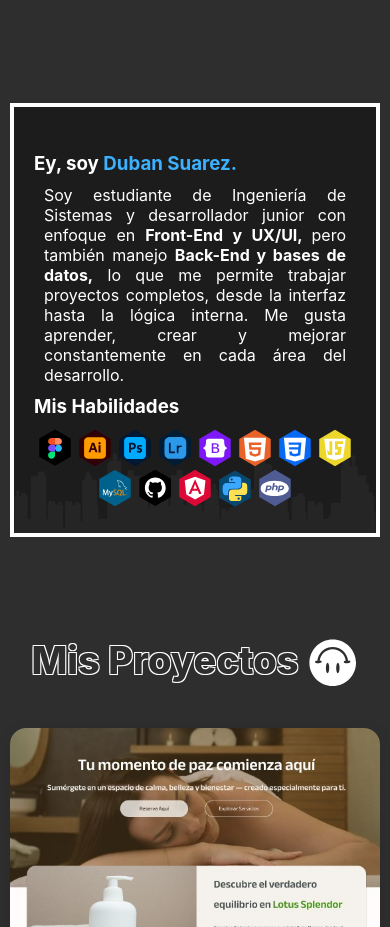
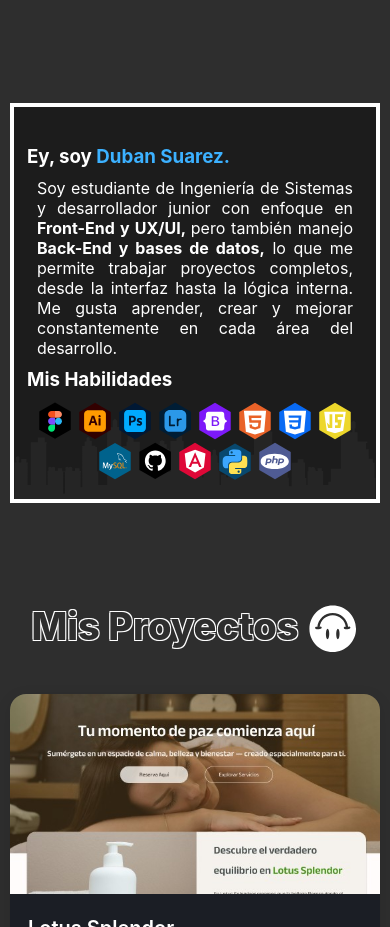
Before and after one commit to DubanSuarez/portfolio-projects, a plain HTML site: page index.html in a window 390 px wide. Shown: the part 800-1727 px from the top of the page. Drawn offline with Linux system fonts and the light colour scheme.

```diff
--- a/Css/Estilos.Css
+++ b/Css/Estilos.Css
@@ -513,7 +513,8 @@
      }
 
      .Informacion {
-         min-width: 100%;
+        width: 100%;
+        padding: 8px;
      }
 
      .FotoInfo img {
--- a/index.html
+++ b/index.html
@@ -4,8 +4,8 @@
 <head>
     <meta charset="UTF-8">
     <meta name="viewport" content="width=device-width, initial-scale=1.0">
+    <title> Portafolio Digital </title>
     <link rel="icon" href="Img/Logo.png" type="image/png">
-    <title>Duban Suárez – Portafolio Digital</title>
     <link href="https://fonts.googleapis.com/css2?family=Anton&display=swap" rel="stylesheet">
     <script src="https://kit.fontawesome.com/d23cbcd0ed.js" crossorigin="anonymous"></script>
     <link rel="stylesheet" href="Css/Estilos.Css">
```
Also changed, not shown: Img/FondoGafete1.svg (deleted), Img/FondoGafete111.svg (deleted), 1 other file.
